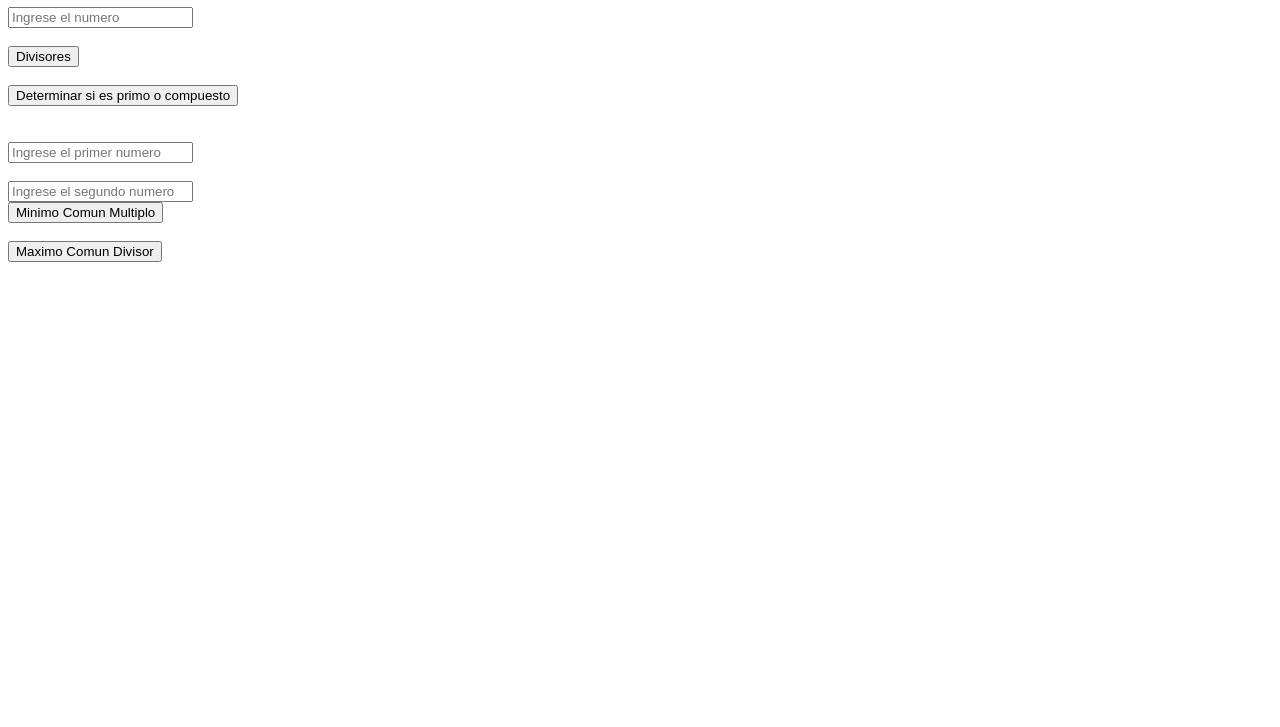
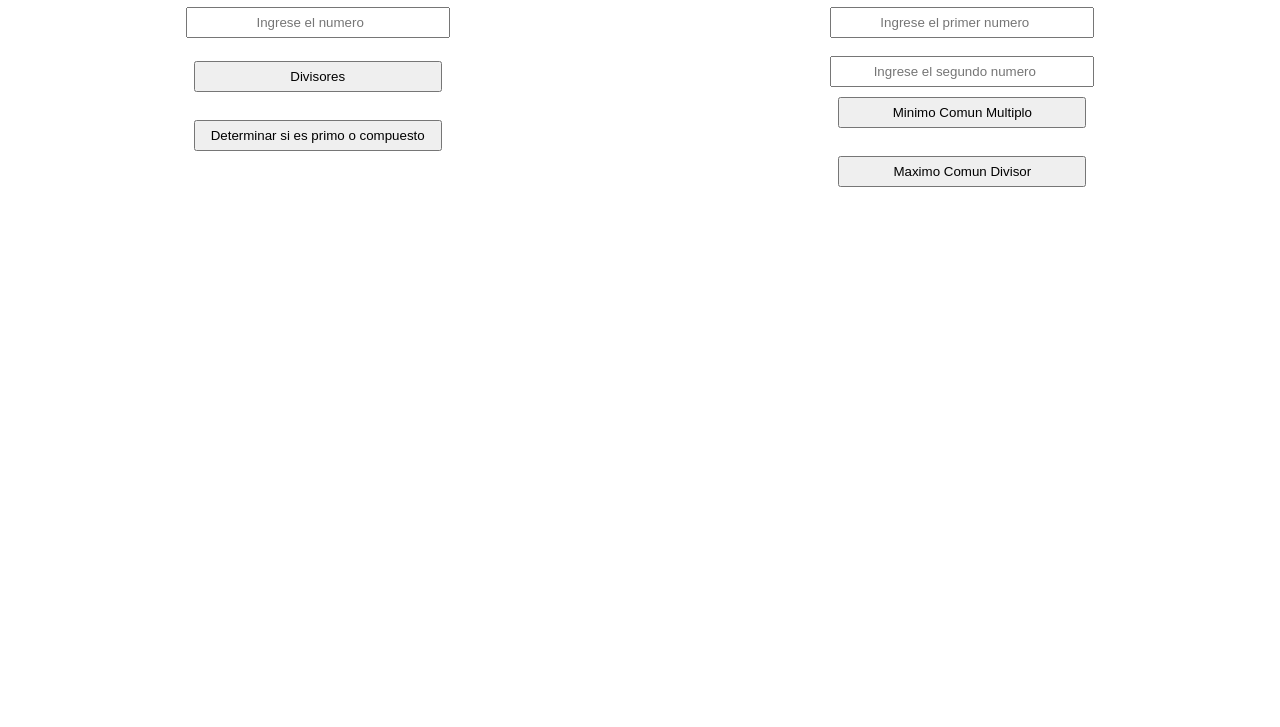
Before and after one commit to luisoteko/Teoria-de-Numeros, a plain HTML site: page index.html in a window 1280 px wide. Shown: the part 73-800 px from the top of the page. Drawn offline with Linux system fonts and the light colour scheme.

Commit message:
Diseño mejorado

```diff
--- a/css/main.css
+++ b/css/main.css
@@ -0,0 +1,48 @@
+*{
+  text-align: center;
+}
+
+.input{
+  width: 40%;
+  padding: 6px;
+}
+
+.Boton{
+  width: 40%;
+  padding: 6px;
+  margin: 5px;
+}
+.primero {
+  margin-top: 0;
+}
+
+.segundo{
+  margin-bottom: 5px;
+}
+
+.resultado{
+  text-align: center;
+  padding-top: 5px;
+}
+
+section{
+  width: 49%
+}
+.derecha{
+  float: right;
+}
+.izquierda{
+  float: left;
+}
+
+@media screen and (max-width: 768px){
+  section{
+    width: 100%
+  }
+  .derecha{
+    float: initial;
+  }
+  .izquierda{
+    float: initial;
+  }
+}
--- a/index.html
+++ b/index.html
@@ -8,29 +8,32 @@
   <link rel="stylesheet" type="text/css" media="screen" href="css/main.css" />
 </head>
 <body>
-  <h1>Teoria de Numeros</h1>
-  <input type="number" id="numero" placeholder="Ingrese el numero">
+  <h1 class="Titulo">Teoria de Numeros</h1>
+  <section class="izquierda">
+    <input type="number" id="numero" placeholder="Ingrese el numero" class="input arriba input-arriba">
     <br>
     <br>
-  <button id="divisores" onclick="hallarDivisores(numero)">Divisores</button>
+    <button id="divisores" onclick="hallarDivisores(numero)" class="Boton arriba Boton-arriba">Divisores</button>
     <br>
     <br>
-  <button id="primos" onclick="hallarPrimos(numero)">Determinar si es primo o compuesto</button>
+    <button id="primos" onclick="hallarPrimos(numero)" class="Boton arriba Boton-arriba">Determinar si es primo o compuesto</button>
     <br>
-  <section id="resultado"></section>
+    <h4 id="resultado" class="resultado"></h4>
+    <br>
+  </section>
+  <section class="derecha">
+    <input type="number" id="numero1" placeholder="Ingrese el primer numero" class="input abajo input-abajo primero">
     <br>
     <br>
-  <input type="number" id="numero1" placeholder="Ingrese el primer numero">
+    <input type="number" id="numero2" placeholder="Ingrese el segundo numero" class="input abajo input-abajo segundo">
+    <br>
+    <button id="mcm" onclick="hallarMCM(numero1, numero2)" class="Boton abajo Boton-abajo">Minimo Comun Multiplo</button>
     <br>
     <br>
-  <input type="number" id="numero2" placeholder="Ingrese el segundo numero">
+    <button id="mcd" onclick="hallarMCD(numero1, numero2)" class="Boton abajo Boton-abajo ultimo">Maximo Comun Divisor</button>
     <br>
-  <button id="mcm" onclick="hallarMCM(numero1, numero2)">Minimo Comun Multiplo</button>
-  <br>
-  <br>
-  <button id="mcd" onclick="hallarMCD(numero1, numero2)">Maximo Comun Divisor</button>
-  <br>
-  <section id="resultado2"></section>
+    <h4 id="resultado2" class="resultado"></h4>
+  </section>
   <script src="./js/main.js"></script>
 
 </body>
--- a/js/main.js
+++ b/js/main.js
@@ -60,16 +60,18 @@ function hallarMCD(numero1, numero2) {
   x = Math.abs(x);
   y = Math.abs(y);
   var residuo = 0;
-  console.log("Antes del while");
   // Algoritmo de Euclides
   do {
-    console.log("Dentro del while");
     residuo = y;
     y = x%y;
     x = residuo;
   } while (y != 0);
-  console.log("Luego del while");
-  toPrint = "El Maximo comun Divisor entre " + numero1.value +" y " + numero2.value + " es: " + x;
+  if (x==1) {
+    toPrint = "Los numeros " + numero1.value + " y " + numero2.value + " son primos relativos";
+  }
+  else{
+    toPrint = "El Maximo comun Divisor entre " + numero1.value +" y " + numero2.value + " es: " + x;
+  }
   imprimir2(toPrint);
   return x;
 }
```
Lines whose indentation alone changed are shown as unchanged.
